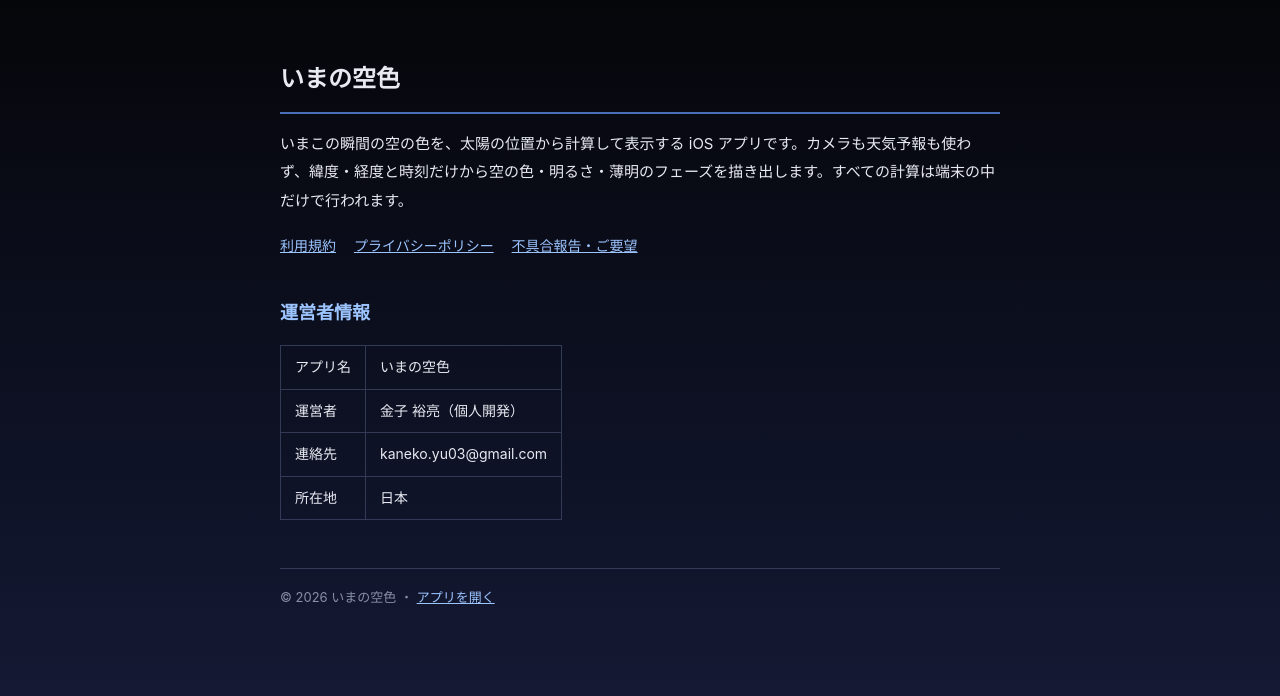
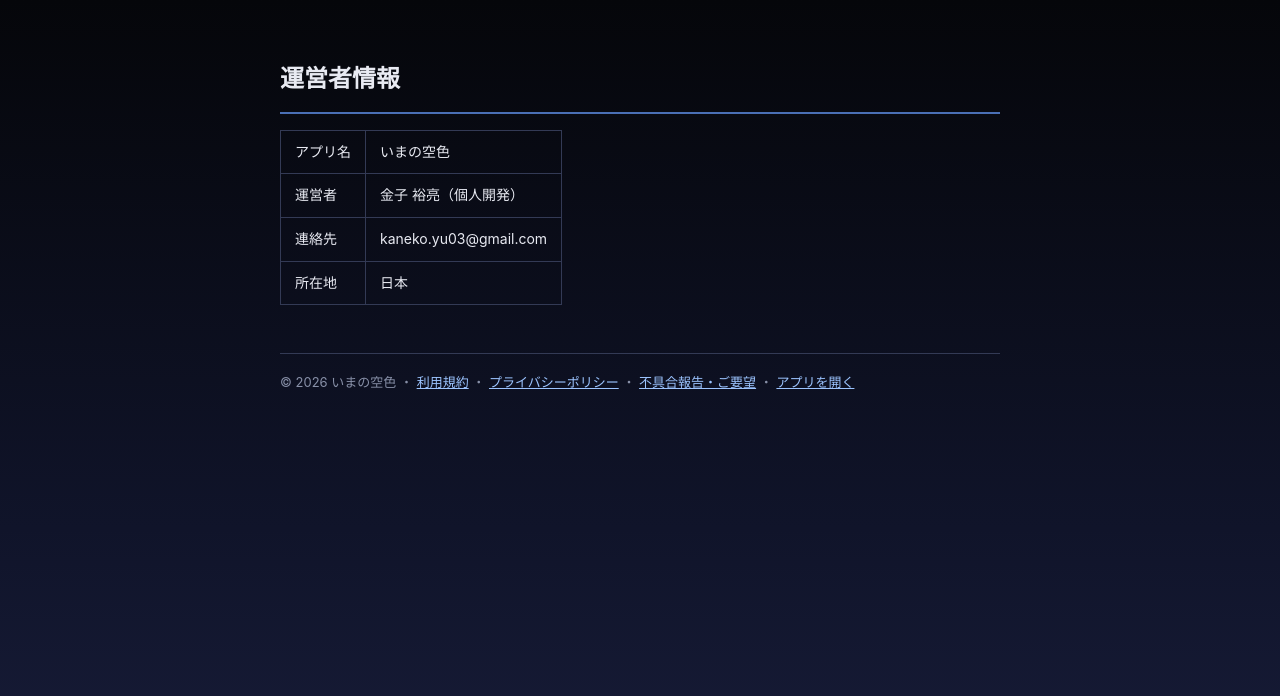
Before and after one commit to nekoneko03/imasora, a plain HTML site: page about.html in a window 1280 px wide. Drawn offline with Linux system fonts and the light colour scheme.

Commit message:
運営者情報ページをシンプル化、規約・ポリシー微修正

```diff
--- a/about.html
+++ b/about.html
@@ -3,20 +3,12 @@
 <head>
 <meta charset="UTF-8">
 <meta name="viewport" content="width=device-width, initial-scale=1.0">
-<title>いまの空色 - 運営者情報</title>
+<title>運営者情報 - いまの空色</title>
 <link rel="stylesheet" href="style.css">
 </head>
 <body>
-<h1>いまの空色</h1>
-<p>いまこの瞬間の空の色を、太陽の位置から計算して表示する iOS アプリです。カメラも天気予報も使わず、緯度・経度と時刻だけから空の色・明るさ・薄明のフェーズを描き出します。すべての計算は端末の中だけで行われます。</p>
+<h1>運営者情報</h1>
 
-<nav>
-  <a href="terms.html">利用規約</a>
-  <a href="privacy.html">プライバシーポリシー</a>
-  <a href="contact.html">不具合報告・ご要望</a>
-</nav>
-
-<h2>運営者情報</h2>
 <table>
   <tr><td>アプリ名</td><td>いまの空色</td></tr>
   <tr><td>運営者</td><td>金子 裕亮（個人開発）</td></tr>
@@ -24,6 +16,6 @@
   <tr><td>所在地</td><td>日本</td></tr>
 </table>
 
-<footer>© 2026 いまの空色 ・ <a href="/">アプリを開く</a></footer>
+<footer>© 2026 いまの空色 ・ <a href="terms.html">利用規約</a> ・ <a href="privacy.html">プライバシーポリシー</a> ・ <a href="contact.html">不具合報告・ご要望</a> ・ <a href="/">アプリを開く</a></footer>
 </body>
 </html>
```
Also changed, not shown: app/store/site/index.html (+3 -11 lines).
